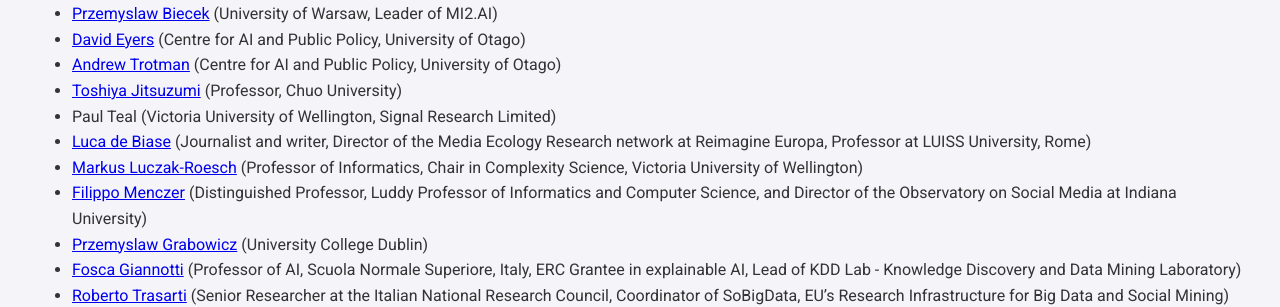
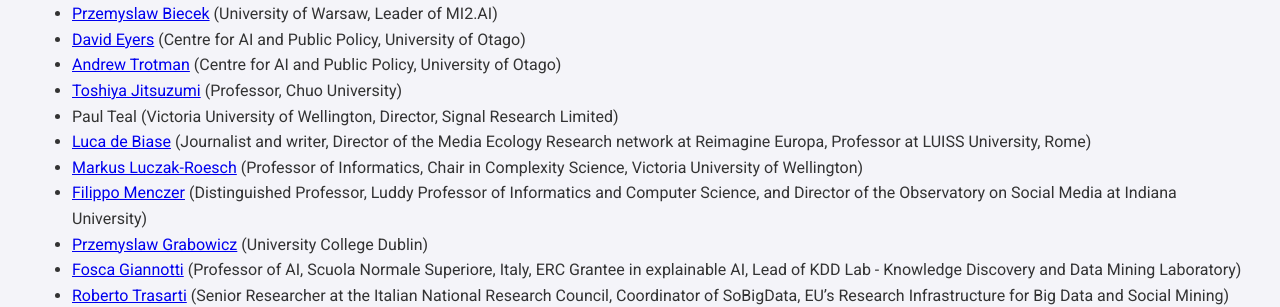
Before and after one commit to social-data-science-alliance/social-data-science-alliance.github.io, a Jekyll site: the page built from members/index.md, in a window 1280 px wide. Shown: the part 534-841 px from the top of the page. Built offline with Jekyll 4.4.1, drawn with Linux system fonts in a browser that asks for light colours.

Commit message:
Changed arrangement of Paul's affiliation

```diff
--- a/members/index.md
+++ b/members/index.md
@@ -16,7 +16,7 @@ title: Members
 - [David Eyers](https://www.otago.ac.nz/school-of-computing/our-people/david_eyers) (Centre for AI and Public Policy, University of Otago)
 - [Andrew Trotman](https://www.otago.ac.nz/school-of-computing/our-people/andrew_trotman) (Centre for AI and Public Policy, University of Otago)
 - [Toshiya Jitsuzumi](https://c-research.chuo-u.ac.jp/html/100003383_en.html) (Professor, Chuo University)
-- Paul Teal (Victoria University of Wellington, Signal Research Limited)
+- Paul Teal (Victoria University of Wellington, Director, Signal Research Limited)
 - [Luca de Biase](https://re-imagine.eu/bio/luca-de-biase) (Journalist and writer, Director of the Media Ecology Research network at Reimagine Europa, Professor at LUISS University, Rome)
 - [Markus Luczak-Roesch](https://people.wgtn.ac.nz/markus.luczak-roesch) (Professor of Informatics, Chair in Complexity Science, Victoria University of Wellington)
 - [Filippo Menczer](https://cnets.indiana.edu/fil) (Distinguished Professor, Luddy Professor of Informatics and Computer Science, and Director of the Observatory on Social Media at Indiana University)
```
